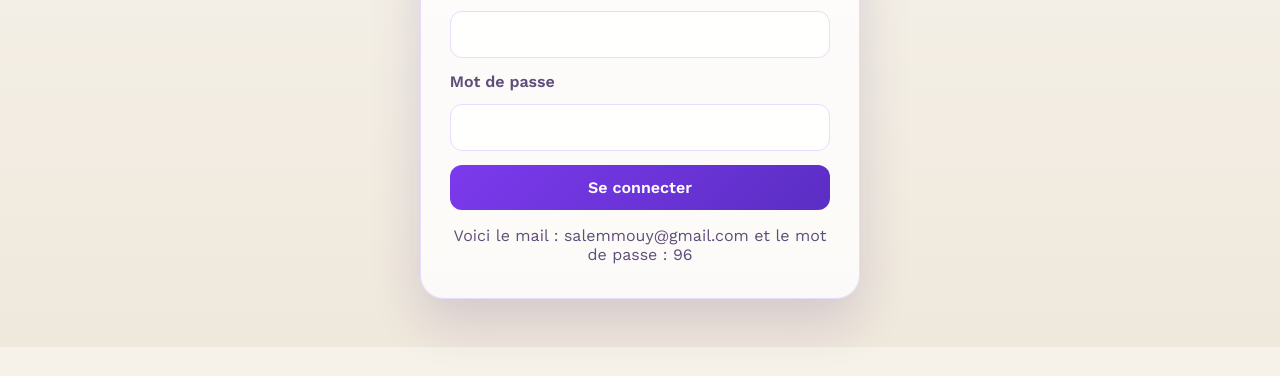
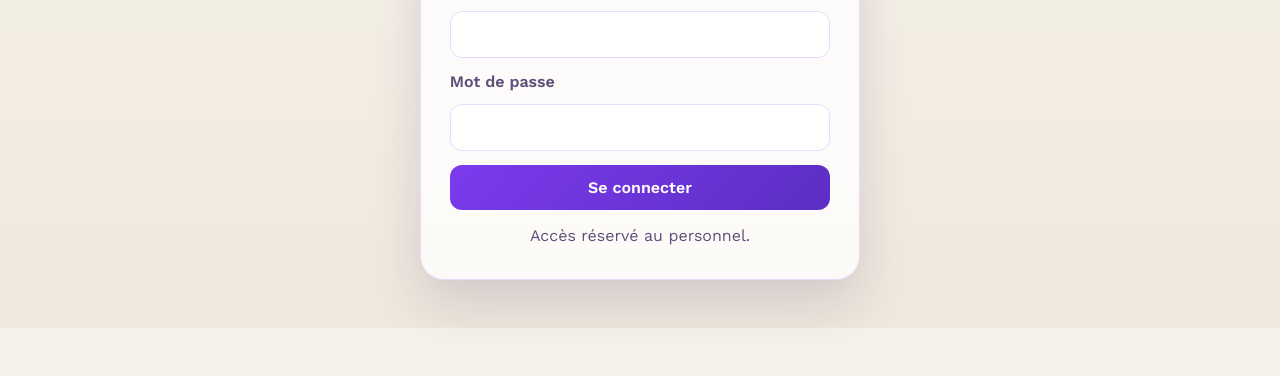
Before and after one commit to Jireel442/Biblioth-queS14, a plain HTML site: page Frontend/pages/connexion.html in a window 1280 px wide. Shown: the part 162-538 px from the top of the page. Drawn offline with nearby package versions, Linux system fonts and the light colour scheme.

Commit message:
mise en claire du login33

```diff
--- a/Frontend/pages/connexion.html
+++ b/Frontend/pages/connexion.html
@@ -19,8 +19,8 @@
         </form>
 
         <p id="message"></p>
-        <p>Voici le mail : salemmouy@gmail.com et le mot de passe : 96</p>
 
+        <p>Accès réservé au personnel.</p>
     </div>
 
     <script src="../js/api.js"></script>
```
